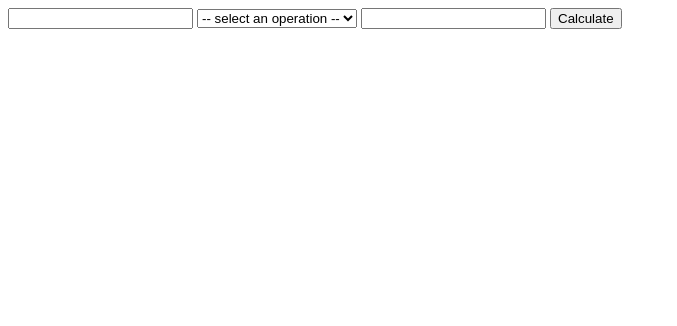
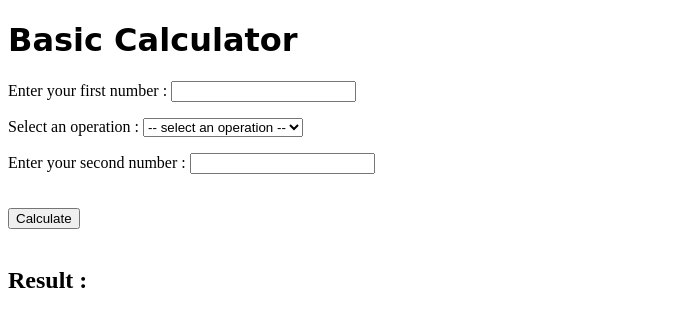
Before and after one commit to hytan50/Calculator, a plain HTML site: page index.html in a window 1280 px wide. Shown: the whole page, without its empty margins (0-677 px from the left). Drawn offline with nearby package versions, Linux system fonts and the light colour scheme.

Commit message:
Update the view and move all css code to style.css style.css : contain all css code for the index.html file index.html : add some label for the textboxes and dropbox. Error message will be displayed in red

```diff
--- a/index.html
+++ b/index.html
@@ -3,15 +3,13 @@
 <head>
     <meta charset="UTF-8">
     <title>Simple Calculator</title>
-    <style>
-        [ng\:cloak],[ng-cloak],\.ng-cloak{
-            display: none;
-        }
-    </style>
+    <link href="style.css" rel="stylesheet" type="text/css" />
 </head>
 <body>
-    <div data-ng-controller = "calController">
-        <input type = "number" data-ng-model = "firstNumber">
+    <h1 class="title">Basic Calculator</h1>
+    <div id="input" data-ng-controller = "calController">
+        <p> Enter your first number : <input type = "number" data-ng-model = "firstNumber"></p>
+        <p> Select an operation :
         <select data-ng-model = "operation">
             <option value = "" disabled selected> -- select an operation --</option>
             <option value = "+"> + </option>
@@ -20,13 +18,14 @@
             <option value = "/"> / </option>
             <option value = "^"> ^ (square by)</option>
             <option value = "√">√ (square root)</option>
-        </select>
-        <input type = "number" data-ng-model = "secondNumber">
+        </select></p>
+        <p> Enter your second number : <input type = "number" data-ng-model = "secondNumber"></p>
+        <br/>
         <button data-ng-click = "updateResult()"> Calculate </button>
         <br /><br />
 
-        {{result}}
-        {{errorMessage}}
+        <h2>Result : &emsp;{{result}}</h2>
+        <h2 class="error">{{errorMessage}}</h2>
 
 
 
--- /dev/null
+++ b/style.css
@@ -0,0 +1,13 @@
+.title {
+    font-family: cursive;
+    text-tranform: capitalize;
+}
+
+
+[ng\:cloak],[ng-cloak],\.ng-cloak{
+    display: none;
+}
+
+.error {
+    color : red;
+}
```
